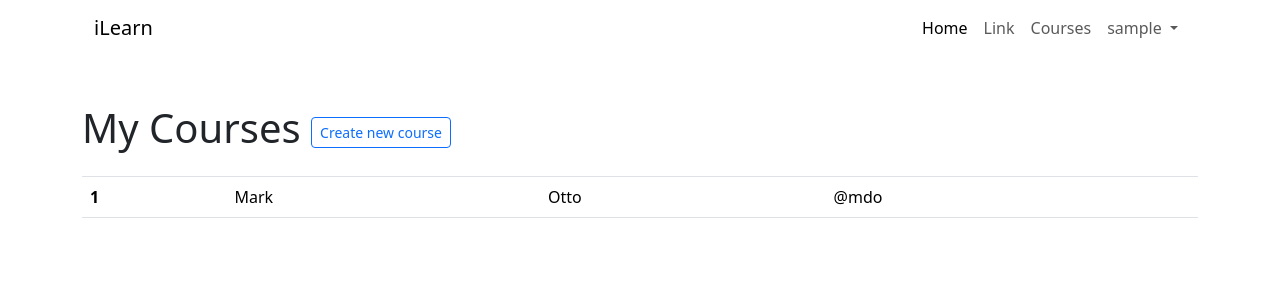
After one commit to temirlanmukatayev/ilearn, a Django app: page /course/mine/ in a window 1280 px wide. The commit adds this page. Shown: the top 300 px of the page. Run offline with Django 4.2, Linux system fonts and the light colour scheme; the visitor is signed in with stand-in values (Sample User, id 1); data that the repository does not hold is empty.

Commit message:
Course CRUD ready

```diff
--- a/core/urls.py
+++ b/core/urls.py
@@ -17,13 +17,14 @@ Including another URLconf
 from django.conf import settings
 from django.conf.urls.static import static
 from django.contrib import admin
-from django.urls import path
+from django.urls import path, include
 from django.contrib.auth import views as auth_views
 
 urlpatterns = [
     path('accounts/login/', auth_views.LoginView.as_view(), name='login'),
     path('accounts/logout/', auth_views.LogoutView.as_view(), name='logout'),
     path('admin/', admin.site.urls),
+    path('course/', include('courses.urls')),
 ]
 
 if settings.DEBUG == True:
--- /dev/null
+++ b/courses/urls.py
@@ -0,0 +1,27 @@
+from django.urls import path
+
+from . import views
+
+
+urlpatterns = [
+    path(
+        'mine/',
+        views.ManageCourseListView.as_view(),
+        name='manage_course_list'
+    ),
+    path(
+        'create/',
+        views.CourseCreateView.as_view(),
+        name='course_create'
+    ),
+    path(
+        '<pk>/edit/',
+        views.CourseUpdateView.as_view(),
+        name='course_edit'
+    ),
+    path(
+        '<pk>/delete/',
+        views.CourseDeleteView.as_view(),
+        name='course_delete'
+    )
+]
--- a/courses/views.py
+++ b/courses/views.py
@@ -1,3 +1,47 @@
-from django.shortcuts import render
+from django.contrib.auth.mixins import LoginRequiredMixin, \
+    PermissionRequiredMixin
+from django.views.generic.list import ListView
+from django.views.generic.edit import CreateView, UpdateView, DeleteView
+from django.urls import reverse_lazy
 
-# Create your views here.
+from .models import Course
+
+
+class OwnerMixin:
+    def get_queryset(self):
+        queryset = super().get_queryset()
+        return queryset.filter(owner=self.request.user)
+
+
+class OwnerEditMixin:
+    def form_valid(self, form):
+        form.instance.owner = self.request.user
+        return super().form_valid(form)
+
+
+class OwnerCourseMixin(OwnerMixin, LoginRequiredMixin, PermissionRequiredMixin):
+    model = Course
+    fields = ['subject', 'title', 'slug', 'overview']
+    success_url = reverse_lazy('manage_course_list')
+
+
+class OwnerCourseEditMixin(OwnerCourseMixin, OwnerEditMixin):
+    template_name = 'courses/manage/course/form.html'
+
+
+class ManageCourseListView(OwnerCourseMixin, ListView):
+    template_name = 'courses/manage/course/list.html'
+    permission_required = 'courses.view_course'
+
+
+class CourseCreateView(OwnerCourseEditMixin, CreateView):
+    permission_required = 'courses.add_course'
+
+
+class CourseUpdateView(OwnerCourseEditMixin, UpdateView):
+    permission_required = 'courses.change_course'
+
+
+class CourseDeleteView(OwnerCourseMixin, DeleteView):
+    template_name = 'courses/manage/course/delete.html'
+    permission_required = 'courses.delete_course'
--- a/templates/_base.html
+++ b/templates/_base.html
@@ -24,8 +24,10 @@
               <li class="nav-item">
                 <a class="nav-link" href="#">Link</a>
               </li>
-
               {% if user.is_authenticated %}
+              <li class="nav-item">
+                <a class="nav-link" href="{% url 'manage_course_list' %}">Courses</a>
+              </li>
               <li class="nav-item dropdown">
                 <a class="nav-link dropdown-toggle" href="#" role="button" data-bs-toggle="dropdown" aria-expanded="false">
                   {{ request.user.username }}
@@ -56,7 +58,7 @@
 
     <script>
       document.addEventListener('DOMContentLoaded', (event) => {
-        {% block domready %}{% endblock domready %}
+        {% block domready %}{% endblock domready %};
       })
     </script>
 
--- /dev/null
+++ b/templates/courses/manage/course/list.html
@@ -0,0 +1,38 @@
+{% extends '_base.html' %}
+
+{% block title %}My courses{% endblock title %}
+
+{% block content %}
+<div class="row mt-5">
+  <div class="col">
+    <h1>My Courses <a href="{% url 'course_create' %}" class="btn btn-sm btn-outline-primary">Create new course</a></h1>
+    <table class="table">
+      <thead>
+        <tr>
+          <th scope="col"></th>
+          <th scope="col"></th>
+          <th scope="col"></th>
+          <th scope="col"></th>
+        </tr>
+      </thead>
+      <tbody>
+        {% for course in object_list %}
+        <tr>
+          <th scope="row">{{ forloop.counter }}</th>
+          <td>{{ course.title }}</td>
+          <td><a href="{% url 'course_edit' course.id %}" class="btn btn-primary">Edit</a></td>
+          <td><a href="{% url 'course_delete' course.id %}" class="btn btn-primary">Delete</a></td>
+        </tr>
+        {% empty %}
+        <tr>
+          <th scope="row">1</th>
+          <td>Mark</td>
+          <td>Otto</td>
+          <td>@mdo</td>
+        </tr>
+        {% endfor %}
+      </tbody>
+    </table>
+  </div>
+</div>
+{% endblock content %}
```
Also changed, not shown: templates/courses/manage/course/delete.html (added, +16 -0 lines), templates/courses/manage/course/form.html (added, +28 -0 lines).
